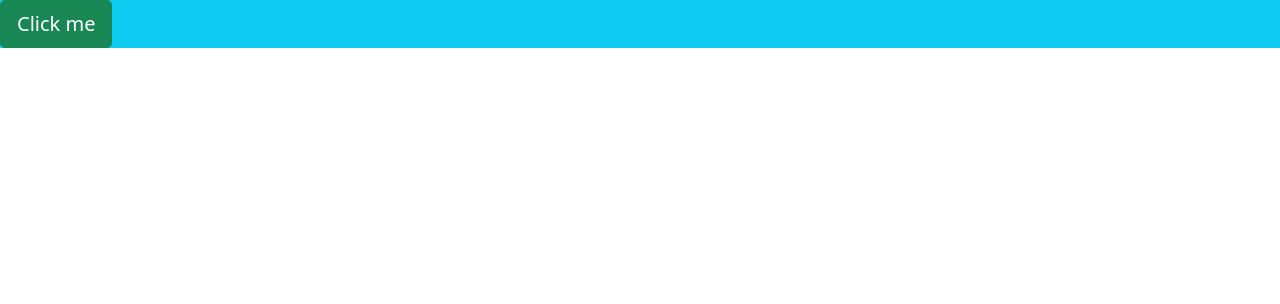
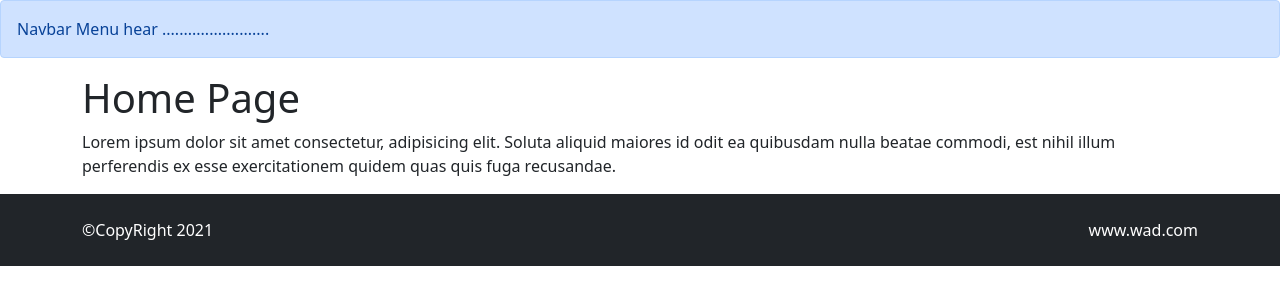
Before and after one commit to patipark/basic-react-boostrap5, a React (Create React App) app: page / in a window 1280 px wide. Shown: the top 304 px of the page. Built offline with nearby package versions, Linux system fonts and the light colour scheme.

Commit message:
สร้าง Layout Mainlayout ที่มี Navbar+Footer

```diff
--- a/src/App.js
+++ b/src/App.js
@@ -1,11 +1,21 @@
 // import logo from './logo.svg';
 // import './App.css';
 
+import MainLayout from "./layouts/MainLayout";
+
 function App() {
   return (
-    <div className="bg-info">
-      <button className="btn btn-lg btn-success">Click me</button>
+    <MainLayout>
+    <div className="container">
+      <h1>Home Page</h1>
+        <p>
+          Lorem ipsum dolor sit amet consectetur, adipisicing elit.
+          Soluta aliquid maiores id odit ea quibusdam nulla beatae commodi,
+          est nihil illum perferendis ex esse exercitationem quidem quas quis
+          fuga recusandae.
+        </p>
     </div>
+  </MainLayout>
   );
 }
 
--- /dev/null
+++ b/src/layouts/MainLayout.jsx
@@ -0,0 +1,15 @@
+import React from "react";
+import Footer from "../shared/Footer";
+import Navbar from "../shared/Navbar";
+
+const MainLayout = ({ children }) => {
+  return (
+    <>
+      <Navbar />
+      <div className="contaner">{children}</div>
+      <Footer />
+    </>
+  );
+};
+
+export default MainLayout;
--- /dev/null
+++ b/src/shared/Footer.jsx
@@ -0,0 +1,16 @@
+import React from "react";
+
+const Footer = () => {
+  return (
+    <footer className="bg-dark text-white py-4">
+      <div className="container">
+        <div className="row">
+          <div className="col-md-6">&copy;CopyRight 2021</div>
+          <div className="col-md-6 text-end">www.wad.com</div>
+        </div>
+      </div>
+    </footer>
+  );
+};
+
+export default Footer;
--- /dev/null
+++ b/src/shared/Navbar.jsx
@@ -0,0 +1,11 @@
+import React from "react";
+
+const Navbar = () => {
+  return (
+    <div className="alert alert-primary" role="alert">
+      Navbar Menu hear .........................
+    </div>
+  );
+};
+
+export default Navbar;
```
